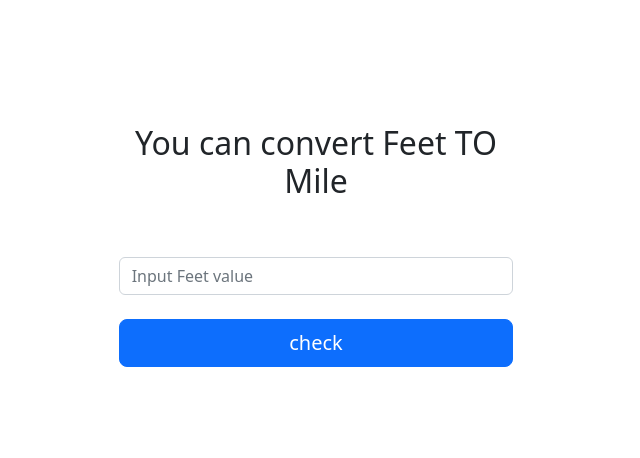
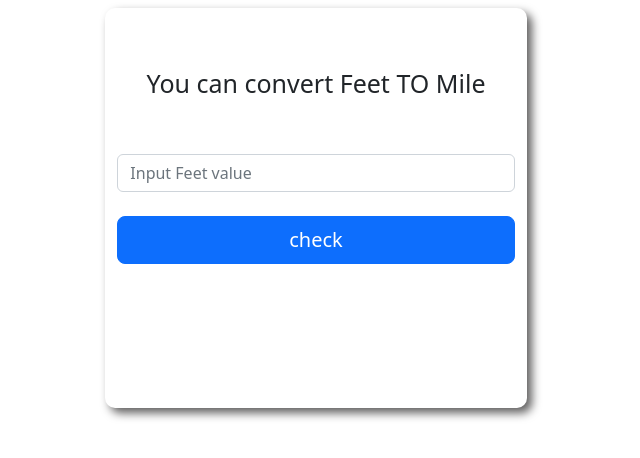
Before and after one commit to developer-nieem/feetToMail, a plain HTML site: page index.html in a window 1280 px wide. Shown: the whole page, without its empty margins (324-964 px from the left). Drawn offline with nearby package versions, Linux system fonts and the light colour scheme.

Commit message:
update new verion

```diff
--- a/index.html
+++ b/index.html
@@ -7,25 +7,42 @@
     <title>Feet to mile</title>
     <link rel="stylesheet" href="https://cdn.jsdelivr.net/npm/bootstrap@5.2.3/dist/css/bootstrap.min.css" integrity="sha384-rbsA2VBKQhggwzxH7pPCaAqO46MgnOM80zW1RWuH61DGLwZJEdK2Kadq2F9CUG65" crossorigin="anonymous">
 <style>
+    body{
+        margin: 0;
+        padding: 0;
+    }
     .box{
         width:100%;
-        padding-top: 100px;
         margin: 0 auto;
+        padding-bottom: 60px;
+        padding-top: 60px;
+        height: 400px;
+    }
+    .main-body{
+        border-radius: 10px;
+        box-shadow: 5px 5px 10px rgb(95, 94, 94);
+
+    }
+    .heading{
+        font-size:25px;
     }
     #footbtn{
         width: 100%;
+    }
+    #viewResult{
+        font-size:20px;
     }
 </style>
 
 </head>
 <body>
 
-<div class="row p-4">
+<div class="row m-2 " >
     <div class="col-md-4"></div>
 
-        <div class="col-md-4">
+        <div class="col-md-4 main-body">
             <div class="box">
-            <h2 class="text-center pb-5">You can convert Feet TO Mile</h2>
+            <h2 class="text-center pb-5 heading">You can convert Feet TO Mile</h2>
             <input id="footCount" type="text" class="form-control" placeholder="Input Feet value">
             <p></p><button id="footbtn" class="btn btn-primary btn-lg btn-block  mt-2 ">check</button><p/>
             <h2 id="viewResult" class="mt-4"></h2>
```
